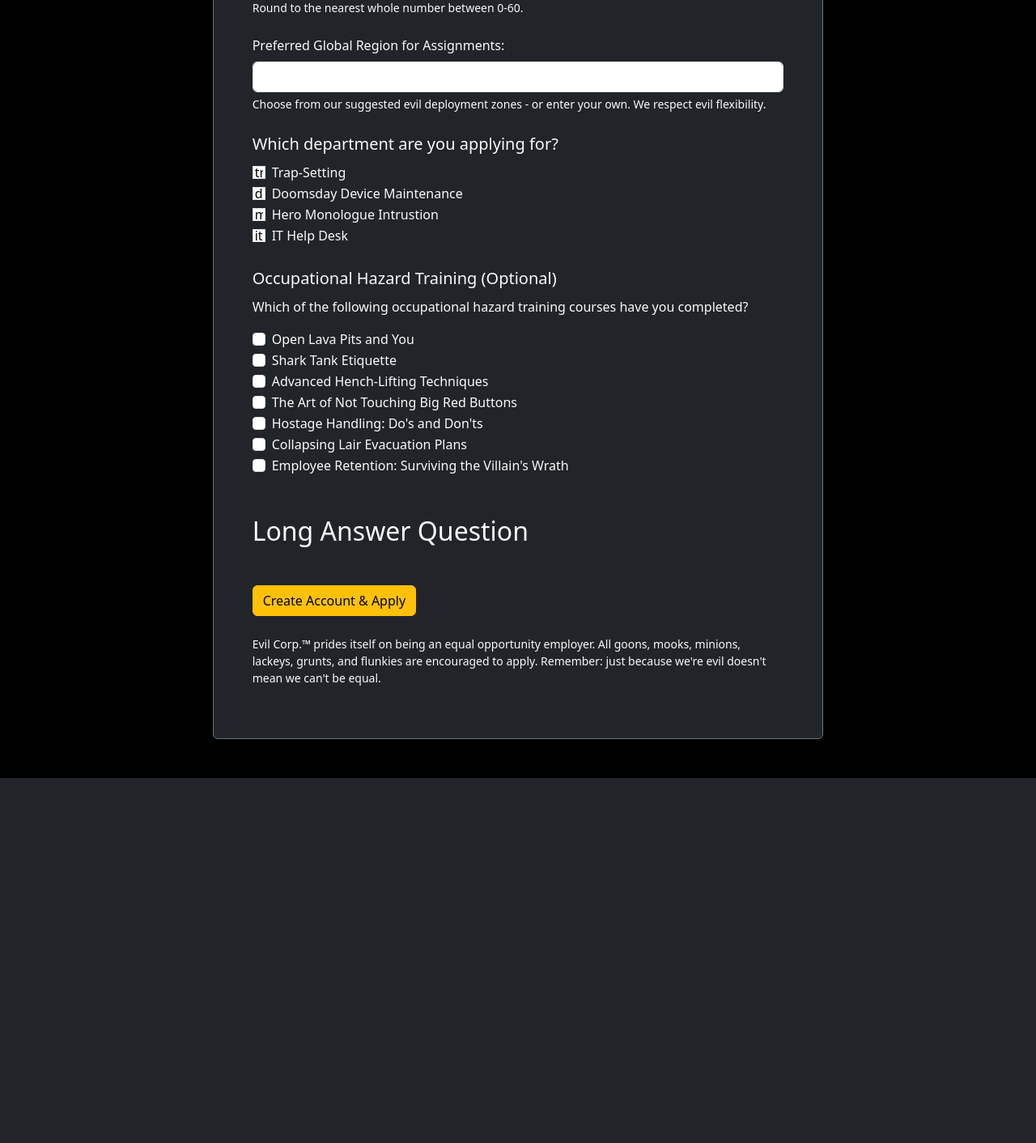
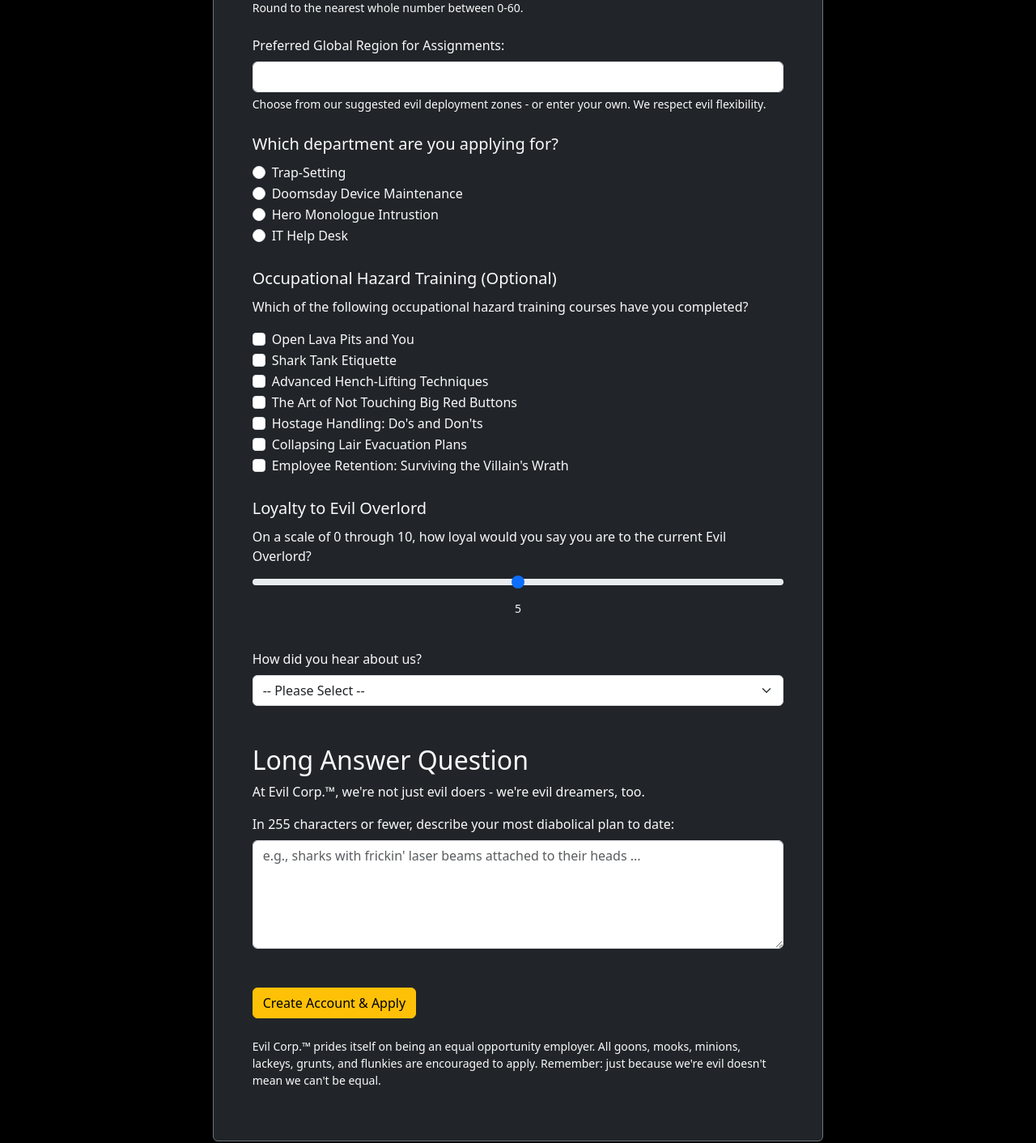
Before and after one commit to eubhawatson-classes/dmit-2025-workbook-eo01-spring-2025, a PHP site: page / in a window 1280 px wide. Shown: the part 1455-2867 px from the top of the page at 81% size. Before the commit the page ends 2416 px from the top, so only its background shows below. Run offline with PHP 8.4, Linux system fonts and the light colour scheme.

Commit message:
Completed Lesson 10.

```diff
--- a/module-2/10-php-custom-validation-methods/public/includes/process-form.php
+++ b/module-2/10-php-custom-validation-methods/public/includes/process-form.php
@@ -265,6 +265,56 @@ if (isset($_POST['submit'])) {
         }
     }
 
+    /*
+        RANGE SLIDER
+
+        A range slider can be very useful for things like surveys, reviews, or anything that might require a Likert Scale.
+
+        However, by defauly, the user will have no idea what value they've chosen. This is why we've added a splash of JS in our code.
+    */
+
+    if ($loyalty == "" || !is_numeric($loyalty) || $loyalty < 0 || $loyalty > 10) {
+        $message_loyalty = "<p class=\"text-warning\">Please choose a whole number between 0 and 10.</p>";
+        $form_good = FALSE;
+    }
+
+    /*
+        DROPDOWN (<select> Element)
+
+        This is functionally the same as radio buttons. We are looking to see if:
+
+        1. The user chose an option.
+        2. The value they submitted is in our list of allowed values.
+    */
+
+    $valid_referrals = ['classified-ad', 'social-media', 'word-of-mouth', 'mixer', 'kidnapping', 'family', 'announcement'];
+
+    if ($referral == "") {
+        $message_referral = "<p class=\"text-warning\">Please select a referral source.</p>";
+    } elseif (!in_array($referral, $valid_referrals)) {
+        $message_referral = "<p class=\"text-warning\">Invalid referral source. Please choose from the provided options.</p>";
+    }
+
+    if ($message_referral != "") {
+        $form_good = FALSE;
+    }
+
+    /*
+        TEXTAREA
+    */
+
+    if (is_blank($evil_plan)) {
+        $message_evil_plan = "<p class=\"text-warning\">Please write an evil plan.</p>";
+    } elseif (!filter_var($evil_plan, FILTER_SANITIZE_SPECIAL_CHARS)) { // This strip out characters with an ASCII value below 32, which include things like system I/O.
+        $message_evil_plan = "<p class=\"text-warning\">As delightfully diabolical as that was, please write another plan.</p>";
+    } elseif (strlen($evil_plan) < 256) {
+        $message_evil_plan = "<p class=\"text-warning\">Your plan must be 255 chracters or fewer.</p>";
+    }
+
+    if ($message_evil_plan != "") {
+        $form_good = FALSE;
+    }
+
 } // end of 'if the user hit submit'
 
 if ($form_good == TRUE) {
--- a/module-2/10-php-custom-validation-methods/public/index.php
+++ b/module-2/10-php-custom-validation-methods/public/index.php
@@ -129,22 +129,22 @@ require('includes/process-form.php');
                         <?php if ($message_department != "") echo $message_department; ?>
 
                         <div class="form-check">
-                            <input type="text" class="form-check-input" id="traps" value="traps" name="department" <?php if (isset($department) && $department == "traps") echo "checked"; ?>>
+                            <input type="radio" class="form-check-input" id="traps" value="traps" name="department" <?php if (isset($department) && $department == "traps") echo "checked"; ?>>
                             <label for="traps" class="form-check-label">Trap-Setting</label>
                         </div>
 
                         <div class="form-check">
-                            <input type="text" class="form-check-input" id="doomsday" value="doomsday" name="department" <?php if (isset($department) && $department == "doomsday") echo "checked"; ?>>
+                            <input type="radio" class="form-check-input" id="doomsday" value="doomsday" name="department" <?php if (isset($department) && $department == "doomsday") echo "checked"; ?>>
                             <label for="doomsday" class="form-check-label">Doomsday Device Maintenance</label>
                         </div>
 
                         <div class="form-check">
-                            <input type="text" class="form-check-input" id="monologue" value="monologue" name="department" <?php if (isset($department) && $department == "monologue") echo "checked"; ?>>
+                            <input type="radio" class="form-check-input" id="monologue" value="monologue" name="department" <?php if (isset($department) && $department == "monologue") echo "checked"; ?>>
                             <label for="monologue" class="form-check-label">Hero Monologue Intrustion</label>
                         </div>
 
                         <div class="form-check">
-                            <input type="text" class="form-check-input" id="it" value="it" name="department" <?php if (isset($department) && $department == "it") echo "checked"; ?>>
+                            <input type="radio" class="form-check-input" id="it" value="it" name="department" <?php if (isset($department) && $department == "it") echo "checked"; ?>>
                             <label for="it" class="form-check-label">IT Help Desk</label>
                         </div>
                     </fieldset>
@@ -199,13 +199,51 @@ require('includes/process-form.php');
 
                     <!-- Range Slider (Likert Scale) -->
 
+                    <fieldset class="mb-4">
+                        <legend class="fs-5">Loyalty to Evil Overlord</legend>
+
+                        <?php if ($message_loyalty != "") echo $message_loyalty; ?>
+
+                        <label for="loyalty" class="form-label">On a scale of 0 through 10, how loyal would you say you are to the current Evil Overlord?</label>
+                        <input type="range" id="loyalty" name="loyalty" step="1" min="0" max="10" class="form-range" value="<?php if ($loyalty != "") echo $loyalty; ?>" aria-describedby="loyalty-value">
+
+                        <!-- This will let the user know what number they are choosing. It will be dynamically updated by JavaScript or on page load by PHP. -->
+                        <p id="loyalty-value" class="form-text text-center text-light">
+                            <span><?php echo isset($_POST['loyalty']) ? $_POST['loyalty'] : 5; ?></span>
+                        </p>
+                    </fieldset>
+
                     <!-- Select/Option (Dropdown) -->
+                     <div class="mb-4">
+
+                     <?php if ($message_referral != "") echo $message_referral; ?>
+
+                        <label for="referral" class="form-label">How did you hear about us?</label>
+                        <select name="referral" id="referral" class="form-select">
+                            <option value="" <?php if ($referral == "") echo "selected"; ?> >-- Please Select --</option>
+                            <option value="classified-ad" <?php if ($referral == "classified-ad") echo "selected"; ?> >Craigslist (Evil Jobs Section)</option>
+                            <option value="social-media" <?php if ($referral == "social-media") echo "selected"; ?> >Lava Pit Showcase on TikTok</option>
+                            <option value="word-of-mouth" <?php if ($referral == "word-of-mouth") echo "selected"; ?> >Referral from Another Henchperson</option>
+                            <option value="mixer" <?php if ($referral == "mixer") echo "selected"; ?> >Villain Networking Mixer</option>
+                            <option value="kidnapping" <?php if ($referral == "kidnapping") echo "selected"; ?> >Kidnapped by Your Recruitment Team</option>
+                            <option value="family" <?php if ($referral == "family") echo "selected"; ?> >Family Tradition</option>
+                            <option value="announcement" <?php if ($referral == "announcement") echo "selected"; ?> >Villain's Death Ray Announcement</option>
+                        </select>
+                     </div>
 
                 </section>
 
                 <section class="my-5">
                     <h2 class="fw-light">Long Answer Question</h2>
+                    <p>At Evil Corp.&trade;, we're not just evil doers - we're evil dreamers, too.</p>
+
                     <!-- Textarea -->
+                    <div class="mb-4">
+                        <?php if ($message_evil_plan != "") echo $message_evil_plan; ?>
+
+                        <label for="evil-plan" class="form-label">In 255 characters or fewer, describe your most diabolical plan to date:</label>
+                        <textarea name="evil-plan" id="evil-plan" rows="5" cols="30" placeholder="e.g., sharks with frickin' laser beams attached to their heads ..." class="form-control"><?php if ($evil_plan != "") echo $evil_plan; ?></textarea>
+                    </div>
                 </section>
 
                 <!-- Submit -->
```
